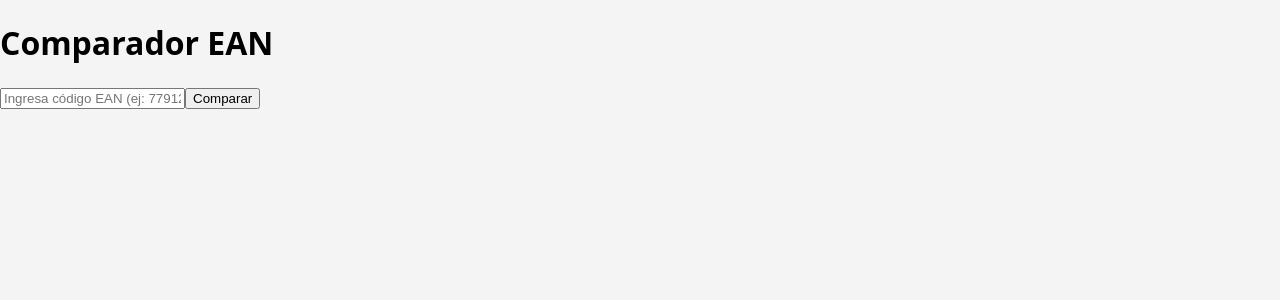
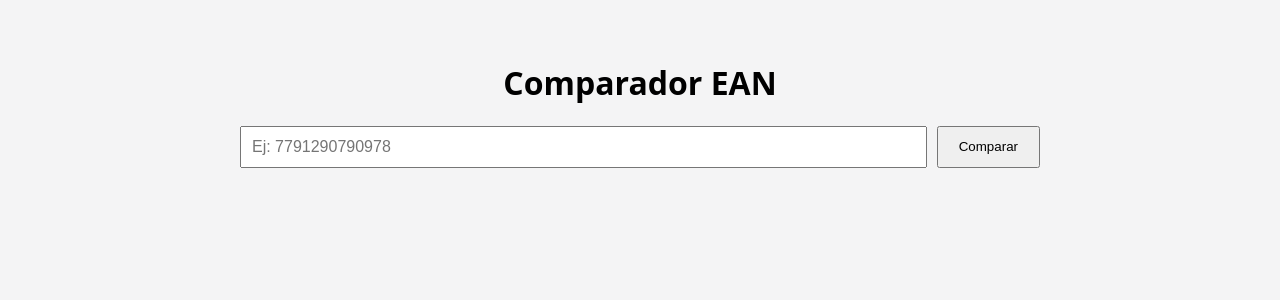
Before and after one commit to gastoncarreecommerce/ComparadorNuevo, a Next.js app: page / in a window 1280 px wide. Shown: the top 300 px of the page. Built offline with nearby package versions, Linux system fonts and the light colour scheme.

Commit message:
Update page.js

```diff
--- a/app/page.js
+++ b/app/page.js
@@ -1,85 +1,64 @@
-// app/page.js
 'use client';
 import { useState } from 'react';
 
 export default function Home() {
   const [ean, setEan] = useState('');
-  const [result, setResult] = useState(null);
+  const [data, setData] = useState(null);
   const [loading, setLoading] = useState(false);
 
-  const handleSearch = async () => {
-    if (!ean) return;
+  const buscar = async () => {
     setLoading(true);
-    setResult(null);
-
-    // Llamamos a NUESTRA propia API, no a las externas
     const res = await fetch(`/api/compare?ean=${ean}`);
-    const data = await res.json();
-
-    setResult(data);
+    const json = await res.json();
+    setData(json);
     setLoading(false);
   };
 
+  const cardStyle = { background: 'white', padding: '20px', borderRadius: '8px', flex: 1, boxShadow: '0 2px 5px rgba(0,0,0,0.1)' };
+
   return (
-    <div className="min-h-screen bg-gray-100 p-8 font-sans">
-      <div className="max-w-4xl mx-auto">
-        <h1 className="text-3xl font-bold text-center mb-8">Comparador EAN</h1>
+    <div style={{ maxWidth: '800px', margin: '0 auto', padding: '40px 20px' }}>
+      <h1 style={{ textAlign: 'center' }}>Comparador EAN</h1>
 
-        {/* Buscador */}
-        <div className="flex gap-2 mb-10 justify-center">
+      <div style={{ display: 'flex', gap: '10px', marginBottom: '30px' }}>
         <input
-            type="text"
-            placeholder="Ingresa código EAN (ej: 7791290790978)"
-            className="p-3 border rounded w-full max-w-md"
           value={ean}
           onChange={(e) => setEan(e.target.value)}
+          placeholder="Ej: 7791290790978"
+          style={{ flex: 1, padding: '10px', fontSize: '16px' }}
         />
-          <button
-            onClick={handleSearch}
-            disabled={loading}
-            className="bg-blue-600 text-white px-6 py-3 rounded hover:bg-blue-700 disabled:bg-gray-400"
-          >
+        <button onClick={buscar} disabled={loading} style={{ padding: '10px 20px', cursor: 'pointer' }}>
           {loading ? 'Buscando...' : 'Comparar'}
         </button>
       </div>
 
-        {/* Resultados */}
-        {result && (
-          <div className="grid md:grid-cols-2 gap-6">
-
-            {/* Tarjeta MELI */}
-            <div className="bg-white p-6 rounded shadow border-t-4 border-yellow-400">
-              <h2 className="text-xl font-bold mb-4 text-yellow-600">Mercado Libre</h2>
-              {result.meli.found ? (
-                <>
-                  <img src={result.meli.image} alt="Meli" className="h-32 mx-auto mb-4 object-contain"/>
-                  <h3 className="font-semibold">{result.meli.title}</h3>
-                  <p className="text-2xl font-bold mt-2">$ {result.meli.price.toLocaleString()}</p>
-                  <a href={result.meli.link} target="_blank" className="block mt-4 text-blue-500 hover:underline">Ver Publicación</a>
-                </>
-              ) : (
-                <p className="text-gray-500">No encontrado en MeLi</p>
-              )}
+      {data && (
+        <div style={{ display: 'flex', gap: '20px', flexDirection: 'row' }}>
+            {/* MELI */}
+            <div style={{ ...cardStyle, borderTop: '5px solid #ffe600' }}>
+                <h2>Mercado Libre</h2>
+                {data.meli.found ? (
+                    <div>
+                        <img src={data.meli.thumbnail} style={{ height: '100px' }} />
+                        <p><b>{data.meli.title}</b></p>
+                        <p style={{ fontSize: '24px' }}>$ {data.meli.price}</p>
+                        <a href={data.meli.permalink} target="_blank">Ver producto</a>
+                    </div>
+                ) : <p>No encontrado</p>}
             </div>
 
-            {/* Tarjeta Carrefour */}
-            <div className="bg-white p-6 rounded shadow border-t-4 border-blue-600">
-              <h2 className="text-xl font-bold mb-4 text-blue-800">Carrefour</h2>
-              {result.carrefour.found ? (
-                <>
-                  <img src={result.carrefour.image} alt="Carrefour" className="h-32 mx-auto mb-4 object-contain"/>
-                  <h3 className="font-semibold">{result.carrefour.title}</h3>
-                  <p className="text-2xl font-bold mt-2">$ {result.carrefour.price.toLocaleString()}</p>
-                  <a href="#" className="block mt-4 text-blue-500 hover:underline">Ver en Web</a>
-                </>
-              ) : (
-                <p className="text-gray-500">No encontrado en VTEX</p>
-              )}
+            {/* CARREFOUR */}
+            <div style={{ ...cardStyle, borderTop: '5px solid #1e40af' }}>
+                <h2>Carrefour</h2>
+                {data.carrefour.found ? (
+                    <div>
+                        <p><b>{data.carrefour.title}</b></p>
+                        <p style={{ fontSize: '24px' }}>$ {data.carrefour.price}</p>
                     </div>
-
+                ) : <p>No encontrado en API VTEX</p>}
+            </div>
         </div>
       )}
     </div>
-    </div>
   );
 }
```
Lines whose indentation alone changed are shown as unchanged.
